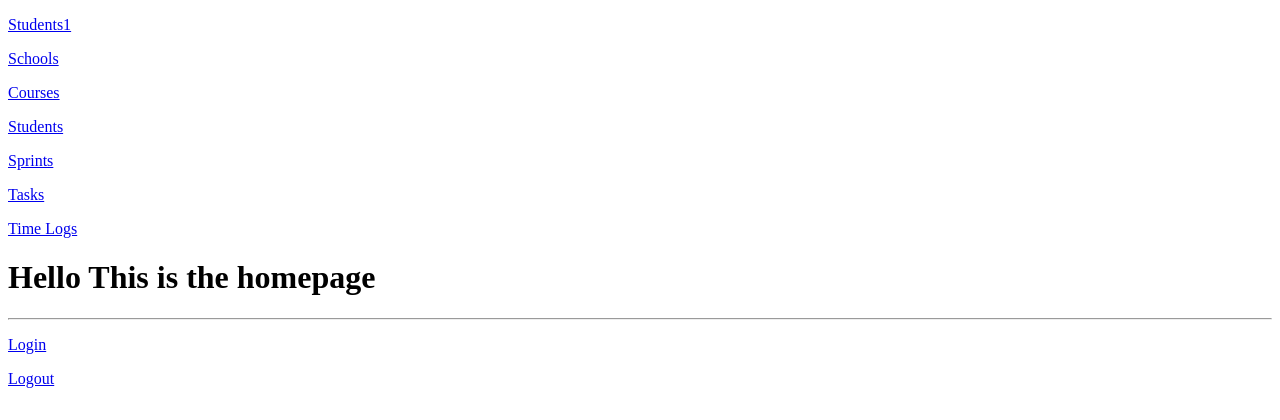
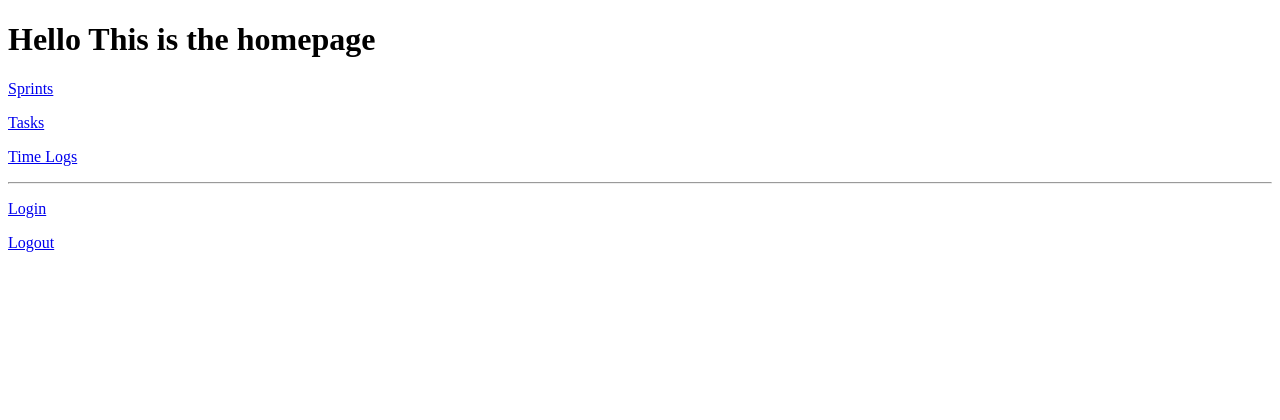
Before and after one commit to TienNguyenTech/ScrumScape-Project-Management-system, a PHP site: page /index.php in a window 1280 px wide. Shown: the top 420 px of the page. Run offline with PHP 8.4, Linux system fonts and the light colour scheme.

Commit message:
Updated the links on index

```diff
--- a/index.php
+++ b/index.php
@@ -12,14 +12,11 @@
     </style>
 </head>
 <body>
-<p><a href="./students1/index.php">Students1</a></p>
-<p><a href="./schools/index.php">Schools</a></p>
-<p><a href="./courses/index.php">Courses</a></p>
-<p><a href="./students/index.php">Students</a></p>
+<h1>Hello This is the homepage</h1>
 <p><a href="./sprints/index.php">Sprints</a></p>
 <p><a href="./tasks/index.php">Tasks</a></p>
 <p><a href="./time_logs/index.php">Time Logs</a></p>
-<h1>Hello This is the homepage</h1>
+
 <hr>
 <p><a href="login.php">Login</a></p>
 <p><a href="logout.php">Logout</a></p>
```
